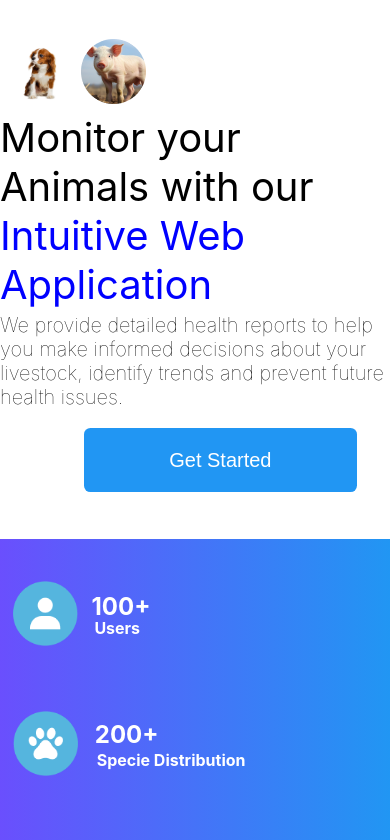
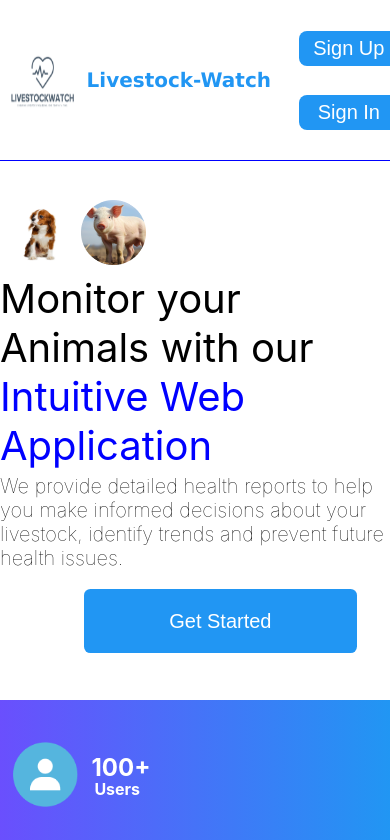
Before and after one commit to minibot47/Final-Year-Project, a React (Create React App) app in the folder my-react-project/: page / in a window 390 px wide. Shown: the top 840 px of the page. Built offline with nearby package versions, Linux system fonts and the light colour scheme.

Commit message:
sign up and sign in on mobile screen

```diff
--- a/my-react-project/src/pages/Landing.css
+++ b/my-react-project/src/pages/Landing.css
@@ -9,6 +9,10 @@
     justify-content: space-evenly;
     align-items: center;
     border-bottom: 1.5px solid blue;
+}
+
+.mobilemenu{
+    display: none;
 }
 
 .navbar h1 {
@@ -520,14 +524,28 @@ h3 {
 
 @media (max-width: 768px) {
     .navbar {
-        flex-direction: column;
-        display: none;
+        /* flex-direction: column; */
+        /* display: none; */
+    }
+
+    .mobilemenu{
+        display: flex;
+        height: 100%;
+        width: 28%;
+        align-items: center;
+        justify-content: center;
+    }
+
+    .nav ol,li{
+        display: flex;
+        flex-direction: row;
     }
 
     .navbar ul {
         flex-direction: column;
         gap: 1rem;
         display: none;
+        flex-direction: row;
     }
 
     .firstpage {
--- a/my-react-project/src/pages/Landing.js
+++ b/my-react-project/src/pages/Landing.js
@@ -29,6 +29,21 @@ const Landing = () => {
       <div className='navbar'>
         <img src={logo} alt="logo" />
         <h1>Livestock-Watch</h1>
+        <div className="mobilemenu">
+          {/* <h1>hi</h1> */}
+          <ol>
+            <li className='signup-button'>
+                <Link to="/signup">
+                  <button className='sign-up'>Sign Up</button>
+                </Link>
+              </li>
+              <li className='signup-button'>
+                <Link to="/signin">
+                  <button className='sign-up'>Sign In</button>
+                </Link>
+              </li>
+          </ol>
+        </div>
         <div className='nav-right'>
           <ul>
             <li className="navhover"><button>Home</button></li>
```
